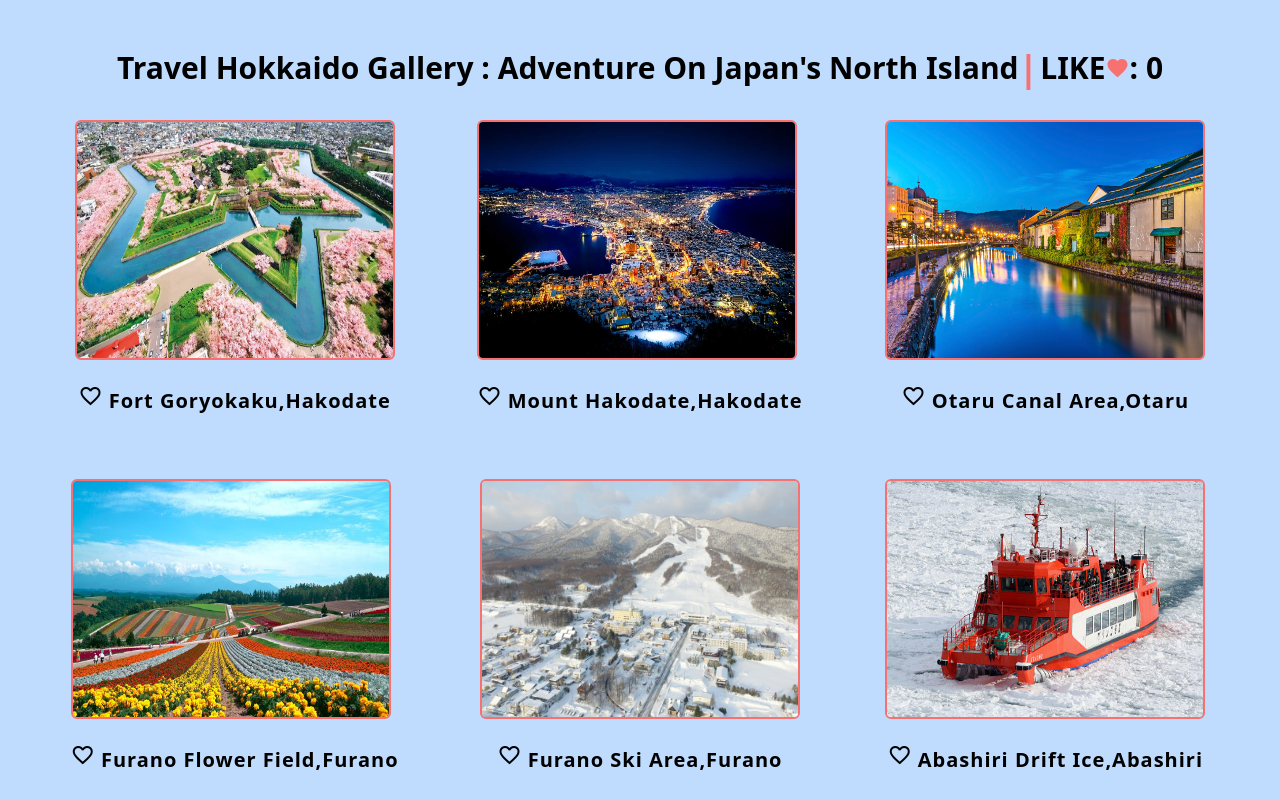
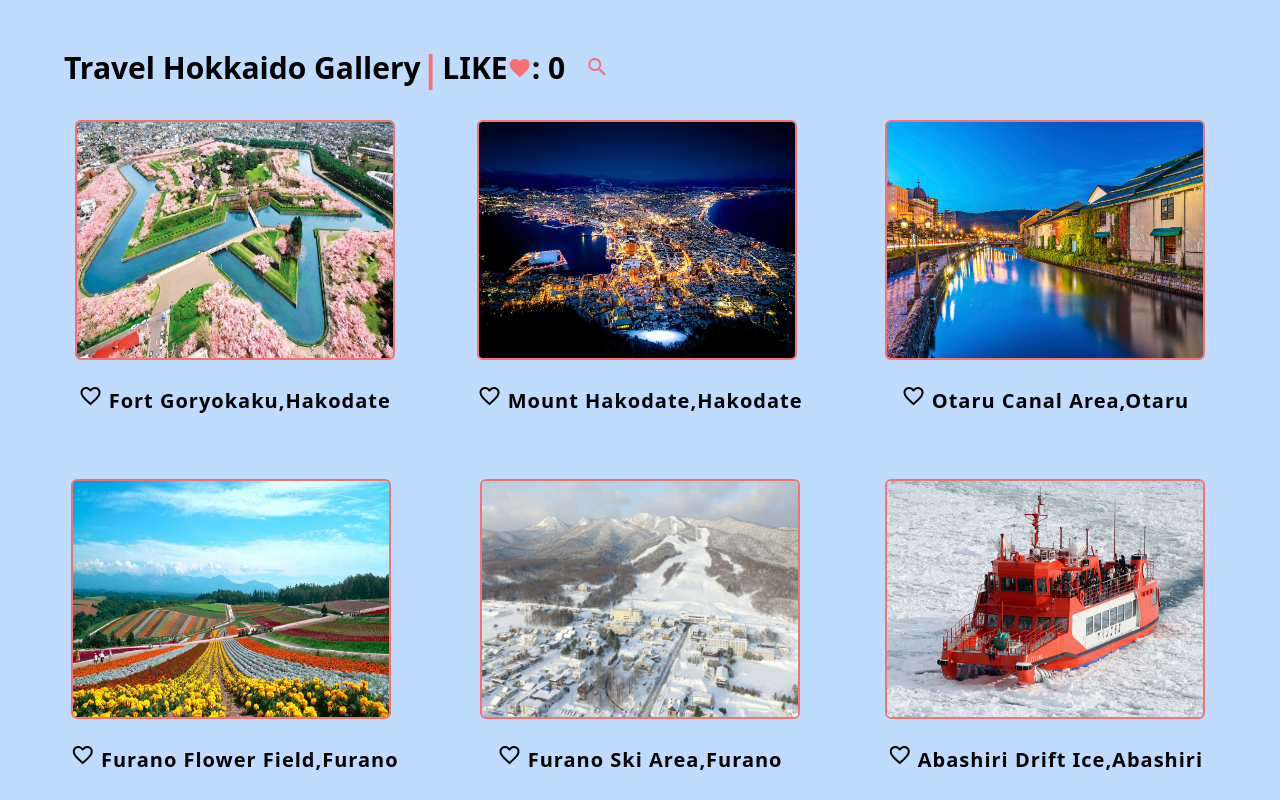
Before and after one commit to Possawat064/INT203_62130500064_groupwork_4, a plain HTML site: page index.html in a window 1280 px wide. Shown: the top 800 px of the page. Drawn offline with nearby package versions, Linux system fonts and the light colour scheme.

Commit message:
[edit] index,js

```diff
--- a/index.html
+++ b/index.html
@@ -26,11 +26,24 @@
 
 <body class="bg-blue-200 px-16 py-12">
   <div id="app">
-    <h1 class="flex items-center justify-center text-3xl font-bold mb-8">
-      Travel Hokkaido Gallery : Adventure On Japan's North Island <span
-        class="text-4xl font-bold text-red-400 tracking-wider">|</span>
+    <h1 class="flex items-center justify-left text-3xl font-bold mb-8">
+      Travel Hokkaido Gallery<span class="text-4xl font-bold text-red-400 tracking-wider">|</span>
       LIKE <i class="material-icons text-red-400 text-3xl">favorite</i> : {{sumLike}}
+
+      <div v-if="search" @click="Search" class="ml-5">
+        <i class="material-icons text-5xl text-red-400">
+          search
+        </i>
+      </div>
+
+
+      <i v-else = "search" class="ml-5">
+        <input v-model="inputTask" class="rounded-lg px-2 text-lg" placeholder="searching here" @keyup.enter="search" />
+        <button v-on:click="Search" class="bg-red-400 text-white rounded-lg px-2 text-lg">Cancel</button>
+      </i>
+
     </h1>
+
     <div class="grid grid-cols-3 auto-rows-auto gap-16 font-semibold">
       <div v-for="(task,index) in Hokkaido" class="mx-auto">
         <img :src="task.url" class="w-80 h-60 rounded-md border-2 border-red-400" v-on:dblclick="likeCheck(index)">
--- a/main.js
+++ b/main.js
@@ -61,14 +61,21 @@ const app = {
           url: './images/12.jpg',
           Like: false
         },
-      ]
+      ],
+      inputTask : '',
+      search : true
     }
   },
   methods: {
     likeCheck(index) {
       this.Hokkaido[index].Like = !this.Hokkaido[index].Like
+    },
+
+    Search() {
+      this.search = !this.search
     }
   },
+
   computed: {
     sumLike() {
       return this.Hokkaido.filter(t => t.Like).length
```
